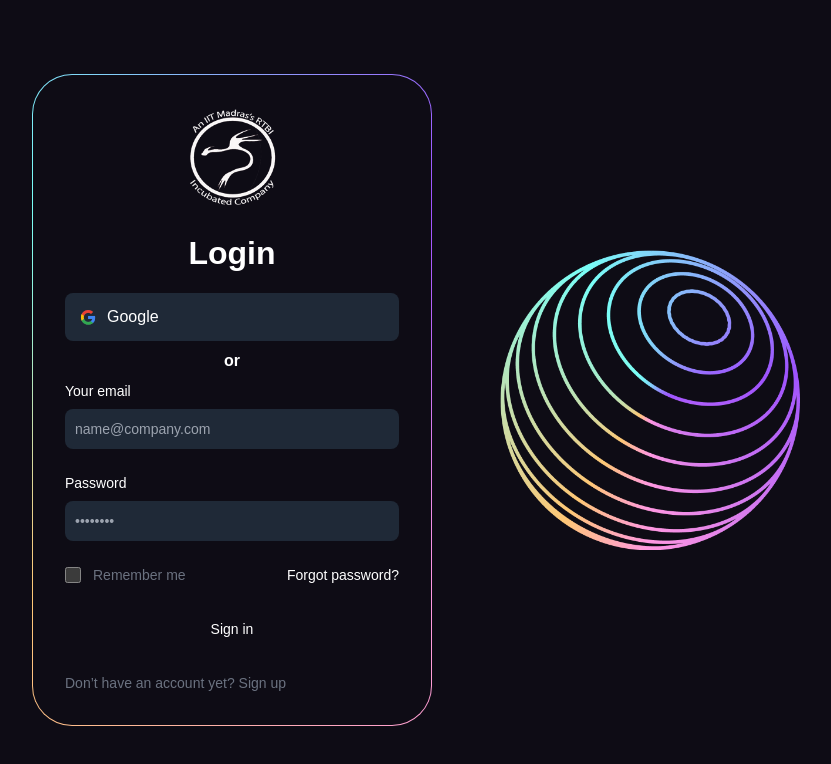
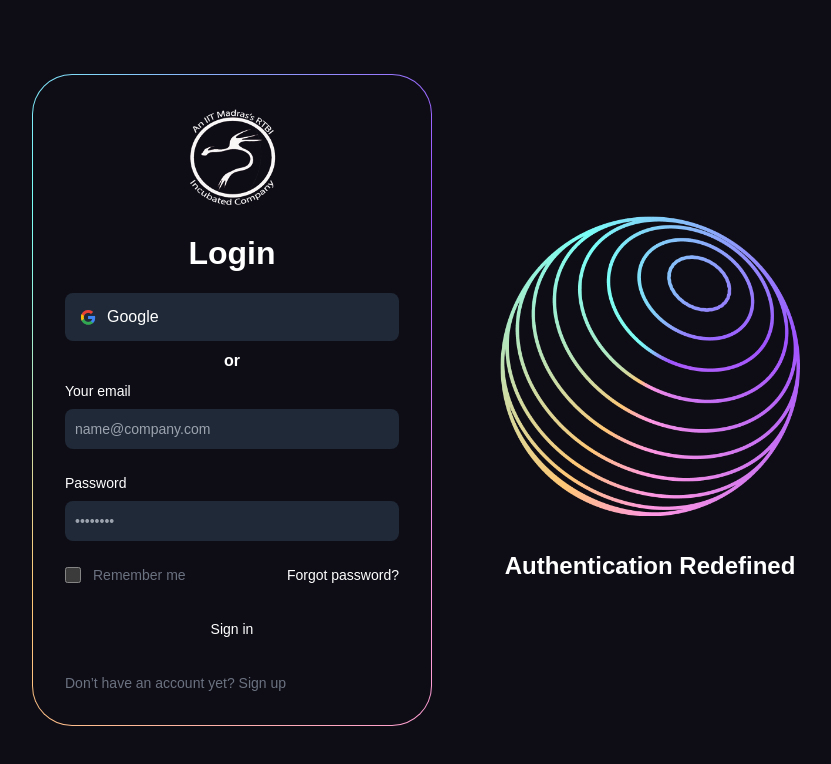
Before and after one commit to Hackprakas/Vaayusastra_website, a Next.js app: page /signup in a window 1280 px wide. Shown: the top 764 px of the page, without its empty margins (224-1055 px from the left). Built offline with nearby package versions, Linux system fonts and the light colour scheme.

Commit message:
text added in signup

```diff
--- a/app/page.tsx
+++ b/app/page.tsx
@@ -16,6 +16,7 @@ export default function Page() {
   return (
     <div>
       <Header/>
+      <Hero/>
       <Benefits/>
       <Roadmap/>
       <Footer/>
--- a/app/signup/page.tsx
+++ b/app/signup/page.tsx
@@ -53,8 +53,9 @@ export default function Page() {
                     </div>
                 </div>
             </div>
-            <div className="hidden  md:hidden lg:hidden xl:flex lg:flex-1 justify-end lg:w-auto">
-                <Image src={image} alt="loginlogo" width={300} height={300} />
+            <div className="hidden  md:hidden lg:hidden  xl:block justify-end lg:w-auto">
+                <Image src={image} alt="loginlogo" className='mb-8' width={300} height={300} />
+                <h4 className="font-extrabold h5 text-center">Authentication Redefined</h4>
             </div>
         </div>
     );
```
